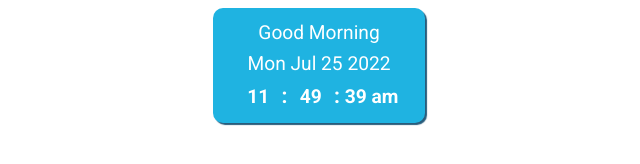
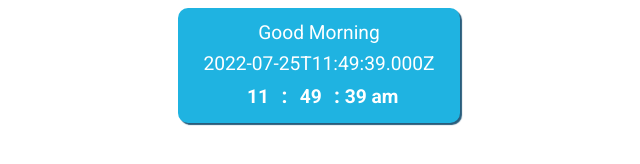
Before and after one commit to suey147/notion-date-widget, a plain HTML site: page index.html in a window 1280 px wide. Shown: the whole page, without its empty margins (321-961 px from the left). Drawn offline with Linux system fonts and the light colour scheme.

Commit message:
update date ISO

```diff
--- a/index.html
+++ b/index.html
@@ -109,7 +109,7 @@ h1 {
 <script>
     function date() {
 var today = new Date();
-document.getElementById('date').innerHTML = today.toDateString();
+document.getElementById('date').innerHTML = today.toISOString();
 }
 
 
```
